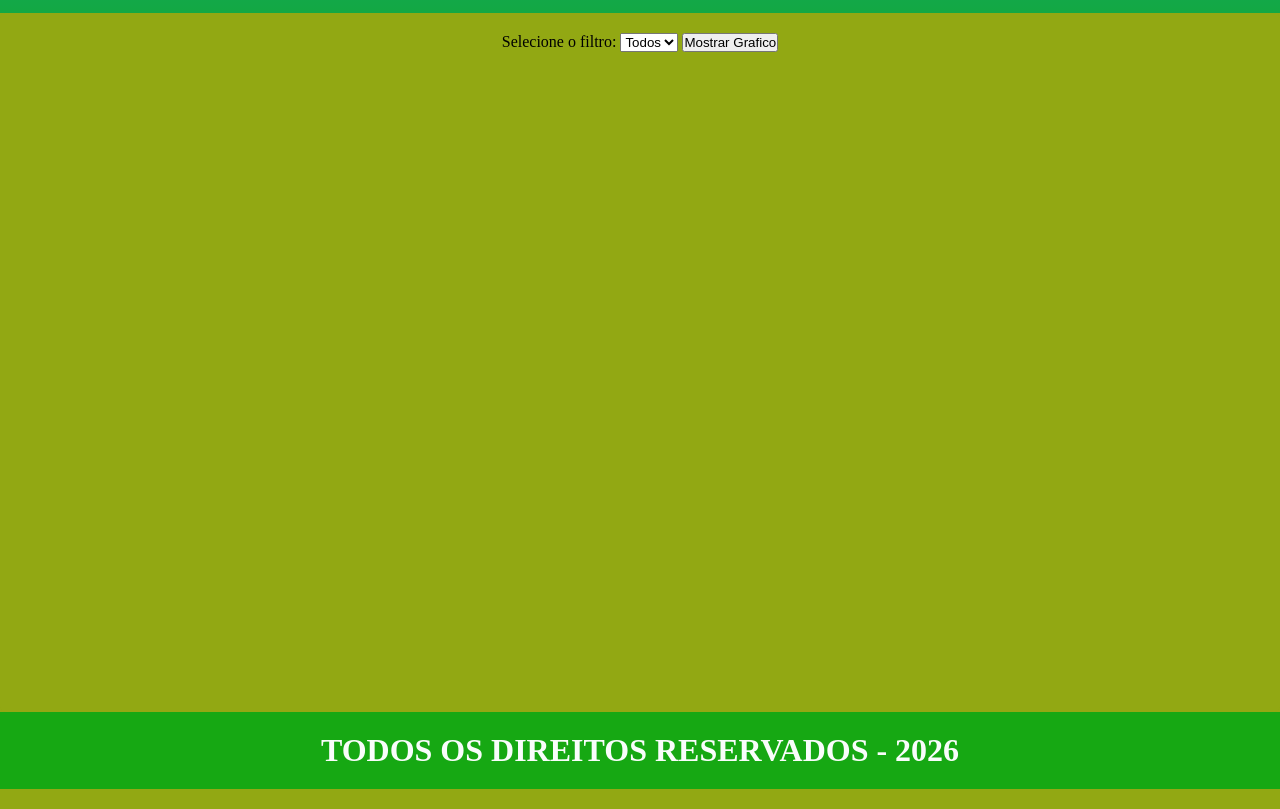
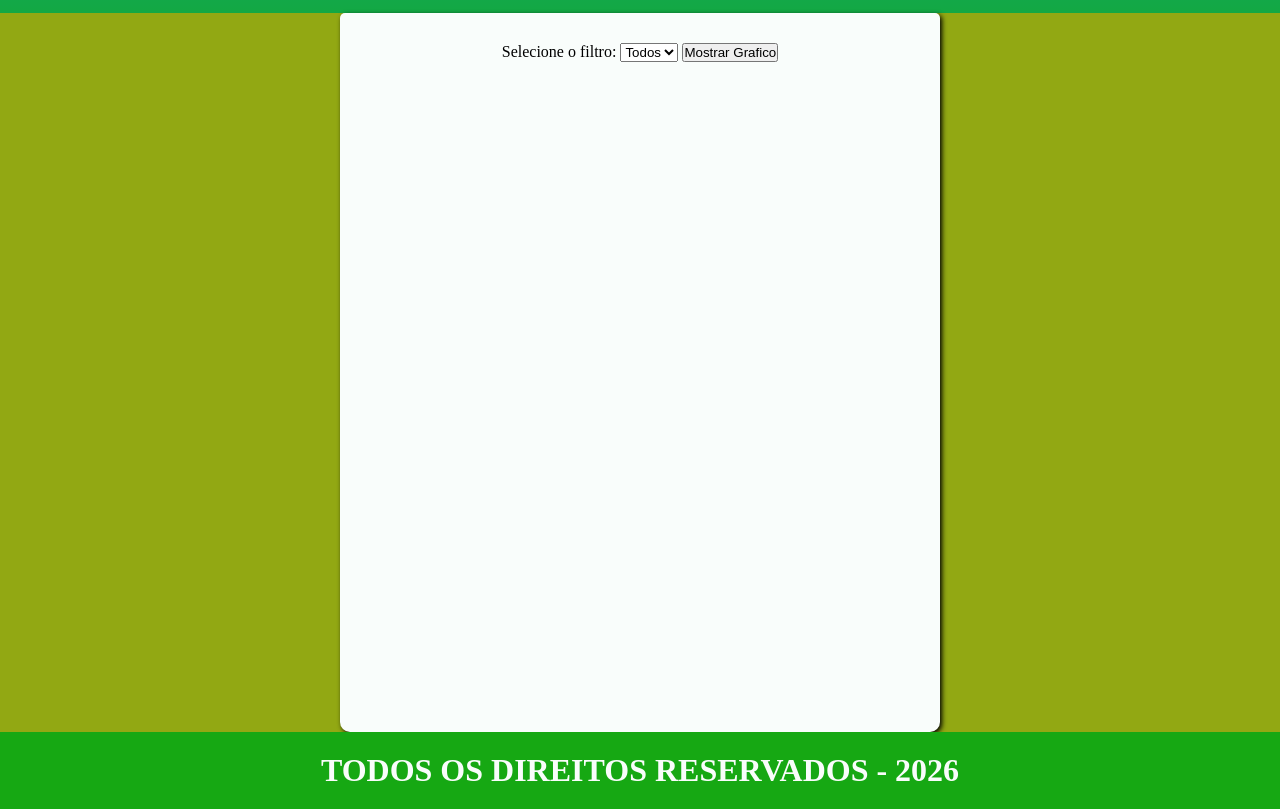
Before and after one commit to CaicoSantos1998/Project-TEA, a plain HTML site: page public/html/consultar-dados.html in a window 1280 px wide. Shown: the part 128-937 px from the top of the page. Drawn offline with nearby package versions, Linux system fonts and the light colour scheme.

Commit message:
Correction to the information chart

```diff
--- a/public/css/style.css
+++ b/public/css/style.css
@@ -135,6 +135,20 @@ header a:hover {
   border-radius: 5px;
   padding: 20px;
   flex: 1;
+  min-width: 400px;
+  max-width: 600px;
+  background-color: var(--color0);
+  margin: auto;
+  padding: 20px;
+  color: var(--color6);
+  border-bottom-left-radius: 10px;
+  border-bottom-right-radius: 10px;
+  box-shadow: 2px 2px 5px var(--color6);
+  display: flex;
+  flex-direction: column;
+  justify-content: center;
+  margin-top: 0px;
+  padding: 30px;
 }
 
 .canvasGraph {
```
